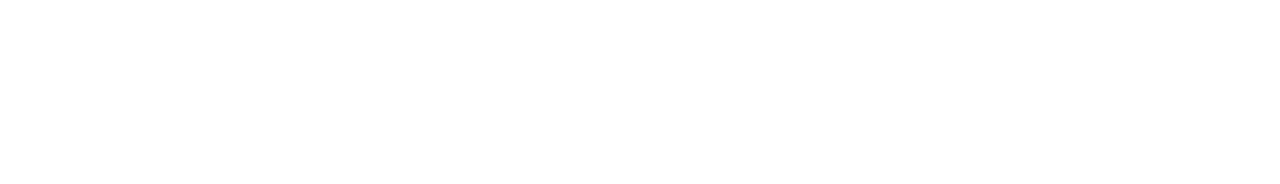
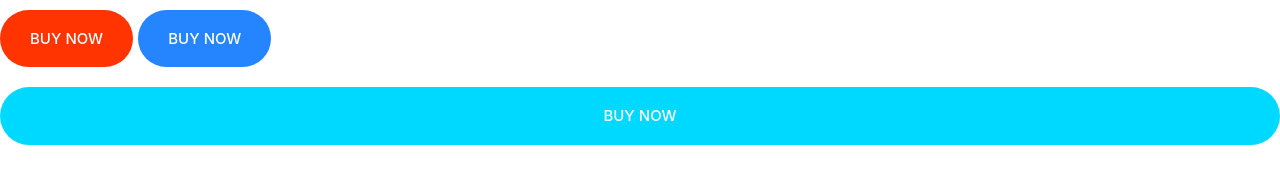
Before and after one commit to adithya61/Moshify, a plain HTML site: page html/index.html in a window 1280 px wide. Drawn offline with Linux system fonts and the light colour scheme.

Commit message:
Define Buttons

```diff
--- a/css/index.css
+++ b/css/index.css
@@ -2,8 +2,6 @@
 * defined typography fonts font style
 * defined measurements in rem
 * covered responsiveness for mobile first then desktop using media Query. */
-
-/* * Typography */
 :root {
   --color-primary: #2584ff;
   --color-secondary: #00d9ff;
@@ -11,6 +9,14 @@
   --color-body: #918ca4;
   --color-headings: #1b0760;
 }
+*,
+*::after,
+*::before {
+  box-sizing: border-box;
+}
+
+/* * Typography */
+
 html {
   font-size: 62.5%;
 }
@@ -153,3 +159,57 @@ a {
 }
 
 /* * Buttons */
+
+.btn {
+  border-radius: 40px;
+  border: 0;
+  cursor: pointer;
+  font-size: 1.8rem;
+  font-weight: 500;
+  margin: 1rem 0;
+  padding: 2rem 3rem;
+  text-transform: uppercase;
+  text-align: center;
+  white-space: nowrap;
+}
+
+.btn--primary {
+  background: var(--color-primary);
+  color: white;
+}
+.btn--primary:hover {
+  background: #3a8ffd;
+}
+
+.btn--secondary {
+  background: var(--color-secondary);
+  color: white;
+}
+.btn--secondary:hover {
+  background: #00c8eb;
+}
+.btn--accent {
+  background: var(--color-accent);
+  color: white;
+}
+.btn--accent:hover {
+  background: #ec3000;
+}
+.btn--block {
+  display: inline-block;
+  width: 100%;
+}
+.btn--outline {
+  background: white;
+  border: 2px solid var(--color-headings);
+  color: var(--color-headings);
+}
+.btn--outline:hover {
+  background: var(--color-headings);
+  color: white;
+}
+@media screen and (min-width: 1024px) {
+  .btn {
+    font-size: 1.5rem;
+  }
+}
--- a/html/index.html
+++ b/html/index.html
@@ -8,6 +8,8 @@
     <link rel="stylesheet" href="../css/index.css" />
   </head>
   <body>
-
+    <button class="btn btn--accent">Buy Now</button>
+    <button class="btn btn--primary">Buy Now</button>
+    <button class="btn btn--secondary btn--block">Buy Now</button>
   </body>
 </html>
```
